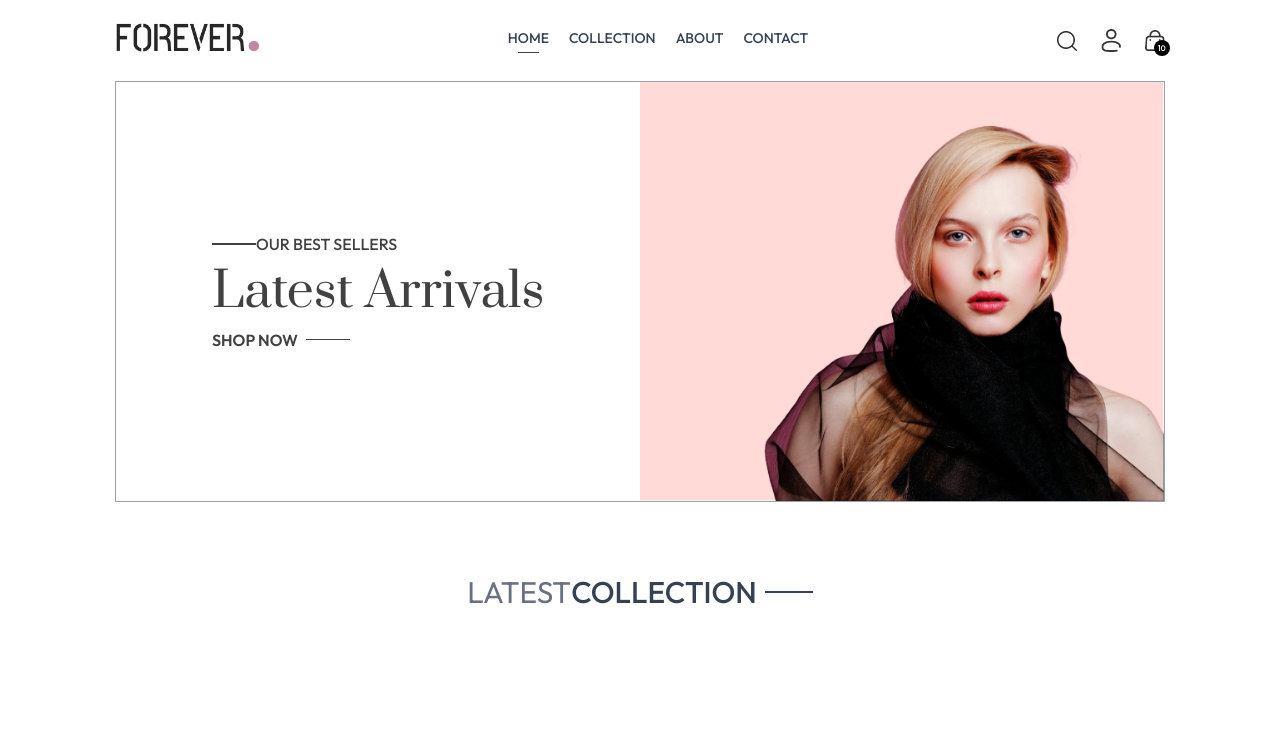
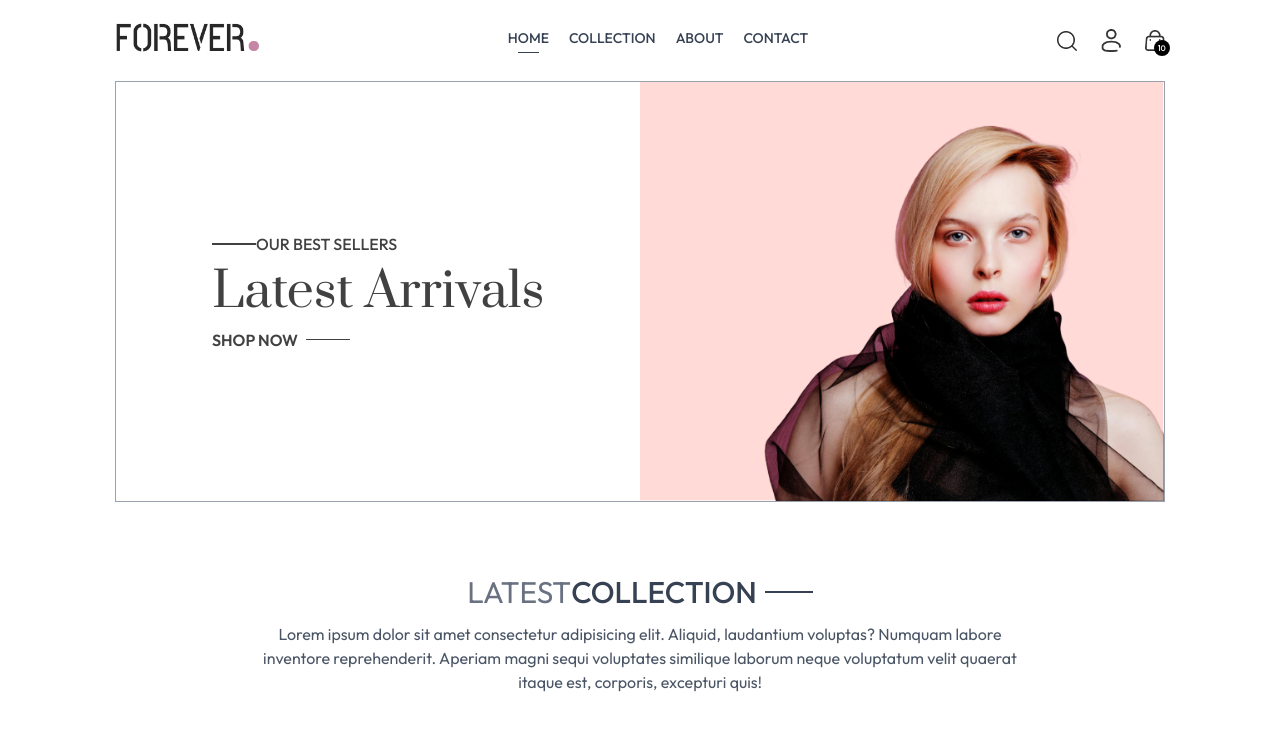
Before and after one commit to aamirh7/ecommerce-app, a React (Vite) app: page / in a window 1280 px wide. Shown: the top 730 px of the page. Built offline with nearby package versions, Linux system fonts and the light colour scheme.

Commit message:
first commit

```diff
--- a/package.json
+++ b/package.json
@@ -1,5 +1,6 @@
 {
   "name": "frontend",
+  "homepage": "https://github.io/aamirh7/Ecommerce-app.git",
   "private": true,
   "version": "0.0.0",
   "type": "module",
@@ -7,7 +8,9 @@
     "dev": "vite",
     "build": "vite build",
     "lint": "eslint .",
-    "preview": "vite preview"
+    "preview": "vite preview",
+    "predeploy": "npm run build",
+    "deploy": "gh-pages -d dist"
   },
   "dependencies": {
     "@tailwindcss/vite": "^4.0.0",
--- a/src/components/LatestCollection.jsx
+++ b/src/components/LatestCollection.jsx
@@ -12,6 +12,7 @@ const LatestCollection = () => {
         <div className='my-10'>
             <div className='text-center py-8 text-3xl'>
                 <Title text1={'LATEST'} text2={'COLLECTION'} />
+                <p className='w-3/4 m-auto text-xs md:text-base text-gray-600'>Lorem ipsum dolor sit amet consectetur adipisicing elit. Aliquid, laudantium voluptas? Numquam labore inventore reprehenderit. Aperiam magni sequi voluptates similique laborum neque voluptatum velit quaerat itaque est, corporis, excepturi quis!</p>
             </div>
         </div>
     )
--- a/vite.config.js
+++ b/vite.config.js
@@ -4,4 +4,5 @@ export default defineConfig({
   plugins: [
     tailwindcss(),
   ],
+  base: "/Ecommerce-app"
 })
```
